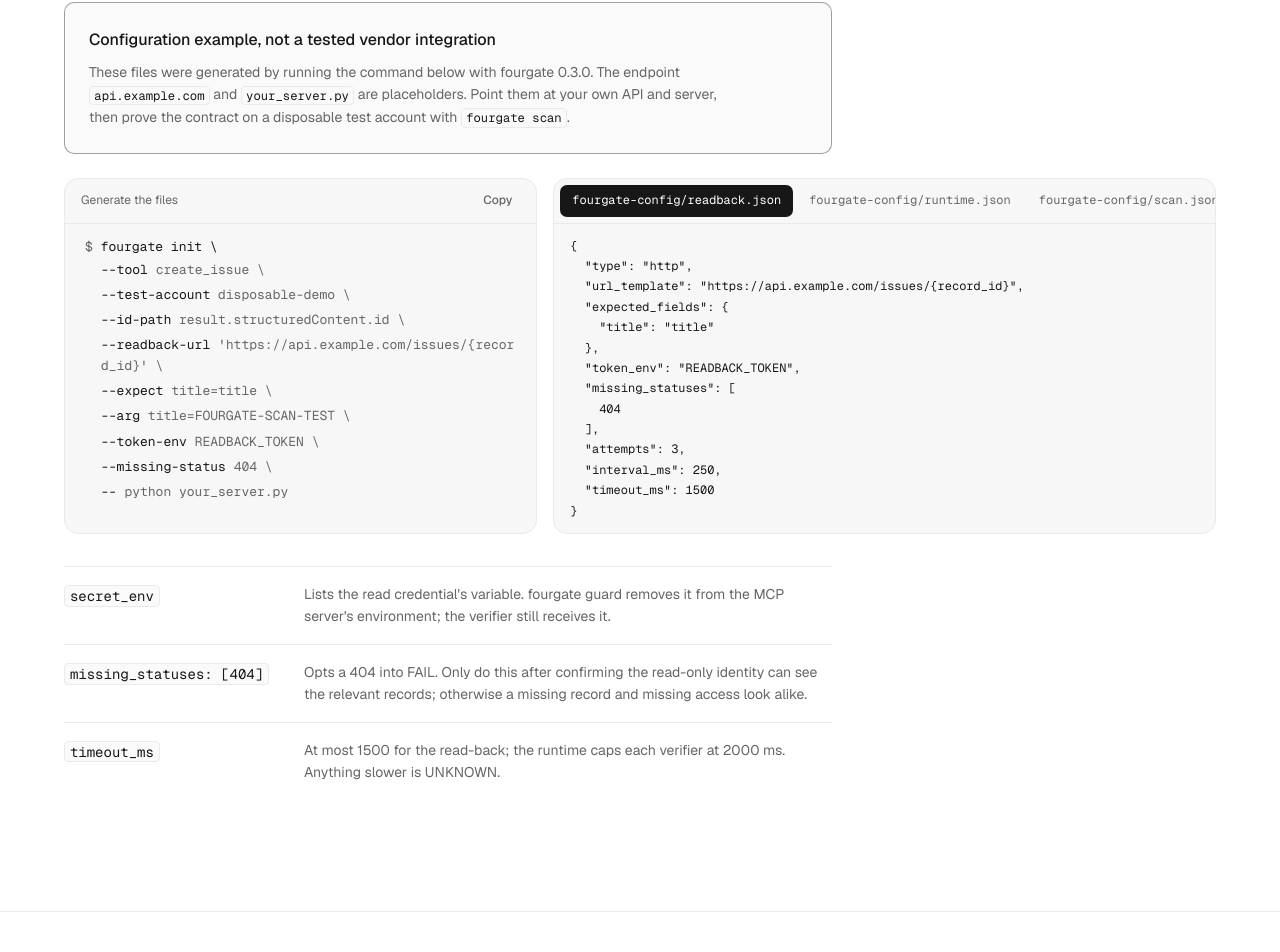
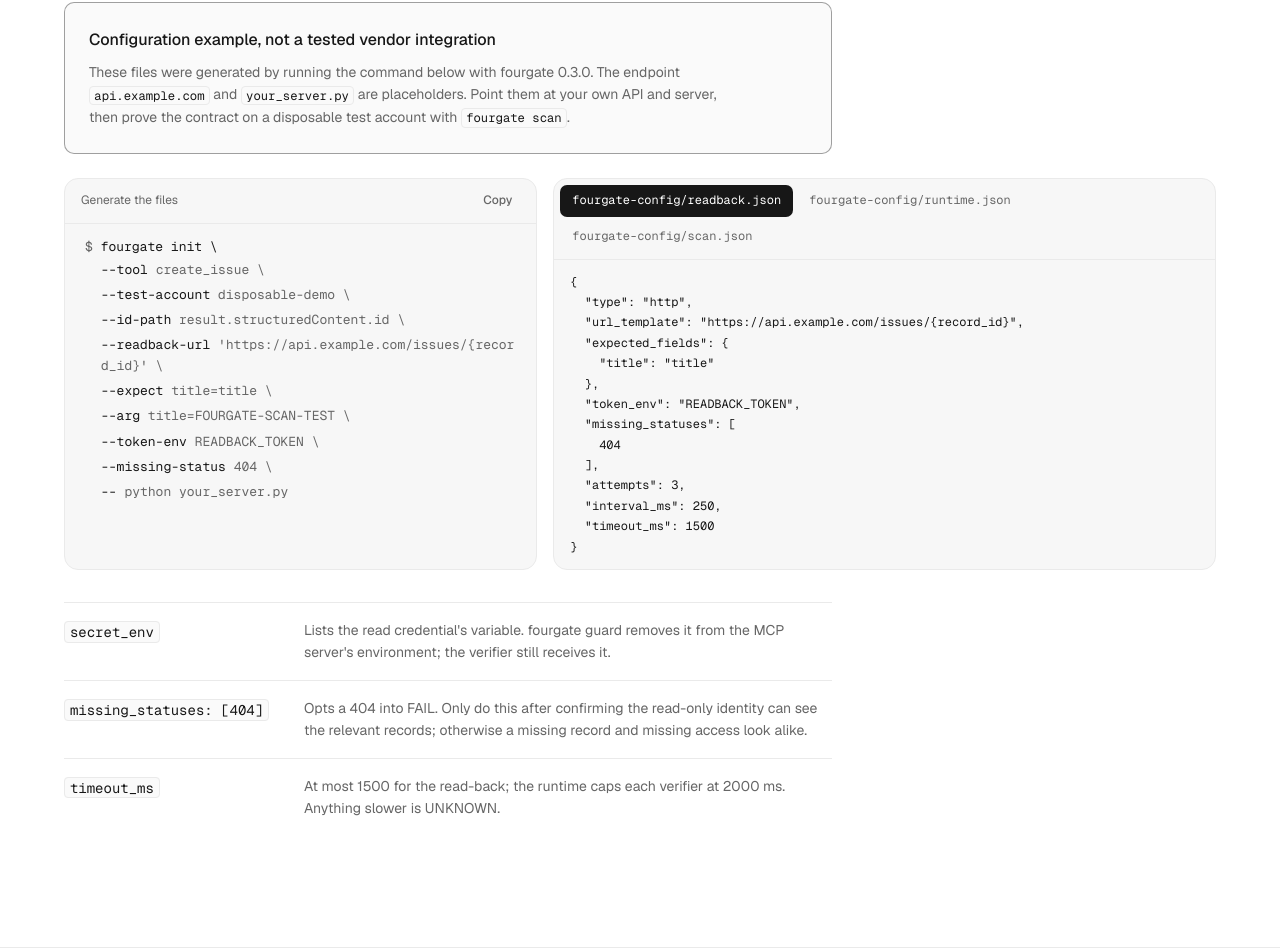
Before and after one commit to hifzabuildsai/fourgate-site, a Next.js app: page /integrations in a window 1280 px wide. Shown: the part 1979-2931 px from the top of the page. Built offline with nearby package versions, Linux system fonts and the light colour scheme.

Commit message:
Init explorer: file tabs wrap instead of scrolling off-screen
Co-Authored-By: Claude Sonnet 5.5 <noreply@anthropic.com>

```diff
--- a/src/components/InitExplorer.tsx
+++ b/src/components/InitExplorer.tsx
@@ -138,7 +138,7 @@ export default function InitExplorer({ files, command }: { files: { name: InitFi
       {/* The generated files as tabs */}
       <div className="min-w-0 overflow-hidden rounded-[14px] border border-line bg-code">
         <LayoutGroup id={`${uid}-files`}>
-          <div role="tablist" aria-label="Generated files" className="flex gap-1 overflow-x-auto border-b border-line p-1.5">
+          <div role="tablist" aria-label="Generated files" className="flex flex-wrap gap-1 border-b border-line p-1.5">
             {files.map((f, i) => {
               const on = f.name === tab;
               const n = count(f.name);
@@ -156,7 +156,7 @@ export default function InitExplorer({ files, command }: { files: { name: InitFi
                   tabIndex={on ? 0 : -1}
                   onClick={() => setTab(f.name)}
                   onKeyDown={(e) => onTabKey(e, i)}
-                  className={`relative inline-flex min-h-8 shrink-0 items-center gap-1.5 rounded-[7px] px-3 font-mono text-cap ${on ? "text-background" : "text-muted hover:text-foreground"}`}
+                  className={`relative inline-flex min-h-8 min-w-0 items-center gap-1.5 rounded-[7px] px-3 font-mono text-cap ${on ? "text-background" : "text-muted hover:text-foreground"}`}
                 >
                   {on && (
                     <motion.span
@@ -166,7 +166,7 @@ export default function InitExplorer({ files, command }: { files: { name: InitFi
                       className="absolute inset-0 rounded-[7px] bg-foreground"
                     />
                   )}
-                  <span className="relative">fourgate-config/{f.name}</span>
+                  <span className="relative whitespace-nowrap">fourgate-config/{f.name}</span>
                   {n > 0 && (
                     <span className={`relative rounded-full px-1.5 text-[0.625rem] ${on ? "bg-background/20" : "bg-foreground/10 text-foreground"}`}>
                       {n}
```
